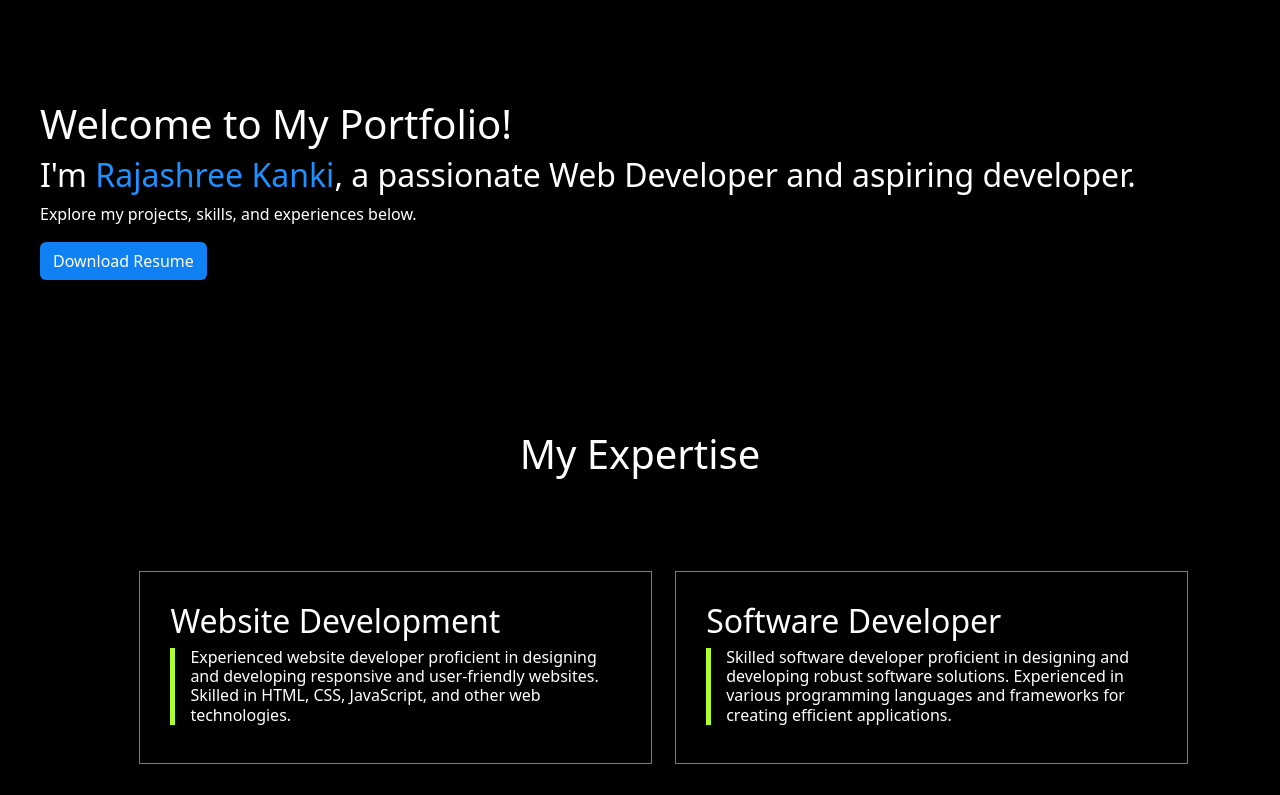
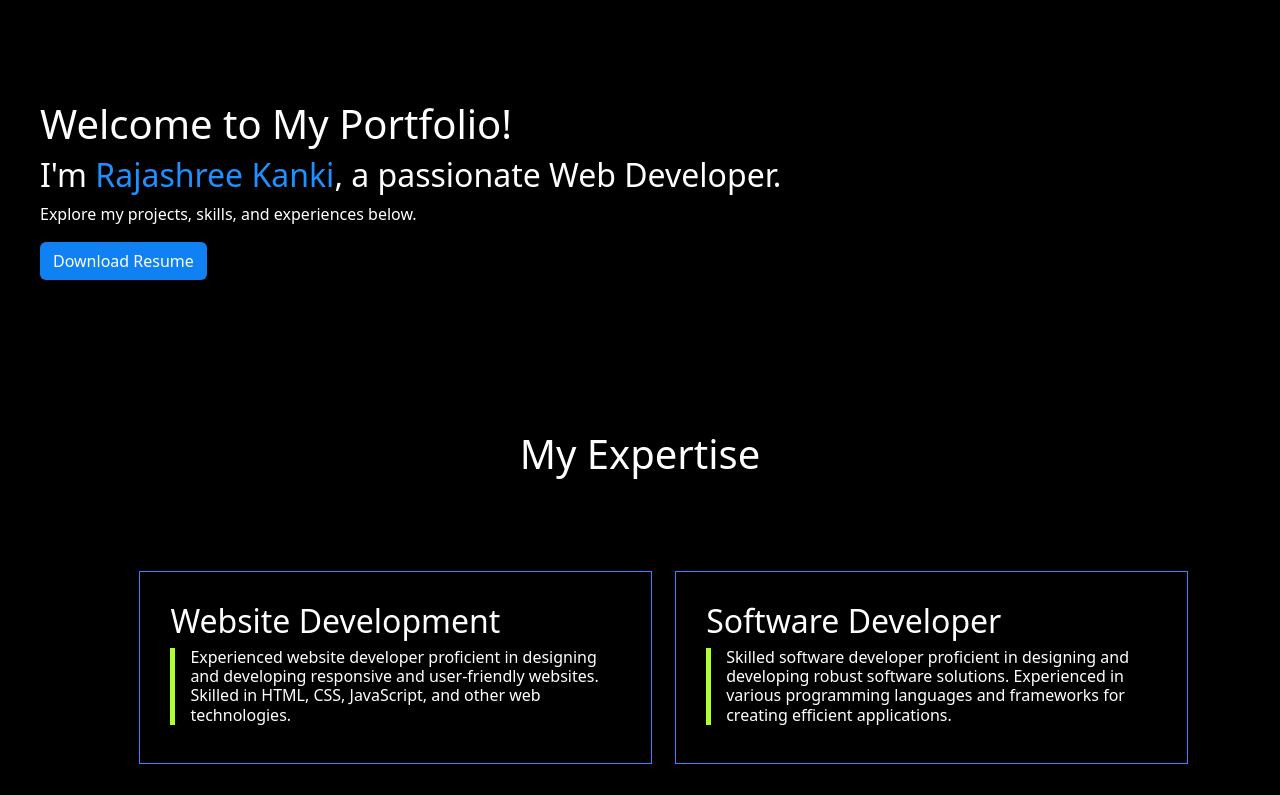
Before and after one commit to RajashreeKanki098/Portfolio, a plain HTML site: page index.html in a window 1280 px wide. Shown: the top 795 px of the page. Drawn offline with nearby package versions, Linux system fonts and the light colour scheme.

Commit message:
index.html

```diff
--- a/index.html
+++ b/index.html
@@ -12,7 +12,7 @@
     <div class="container1">
         <div class="head-title">
             <h1>Welcome to My Portfolio!</h1>
-            <h2>I'm <span style="color: #1E90FF;">Rajashree Kanki</span>, a passionate Web Developer and aspiring developer.</h2>
+            <h2>I'm <span style="color: #1E90FF;">Rajashree Kanki</span>, a passionate Web Developer.</h2>
             <p style="color: white;">Explore my projects, skills, and experiences below.</p>
             <button class="btn"><a href="2024.pdf"> Download Resume</a></button>
         </div>
```
